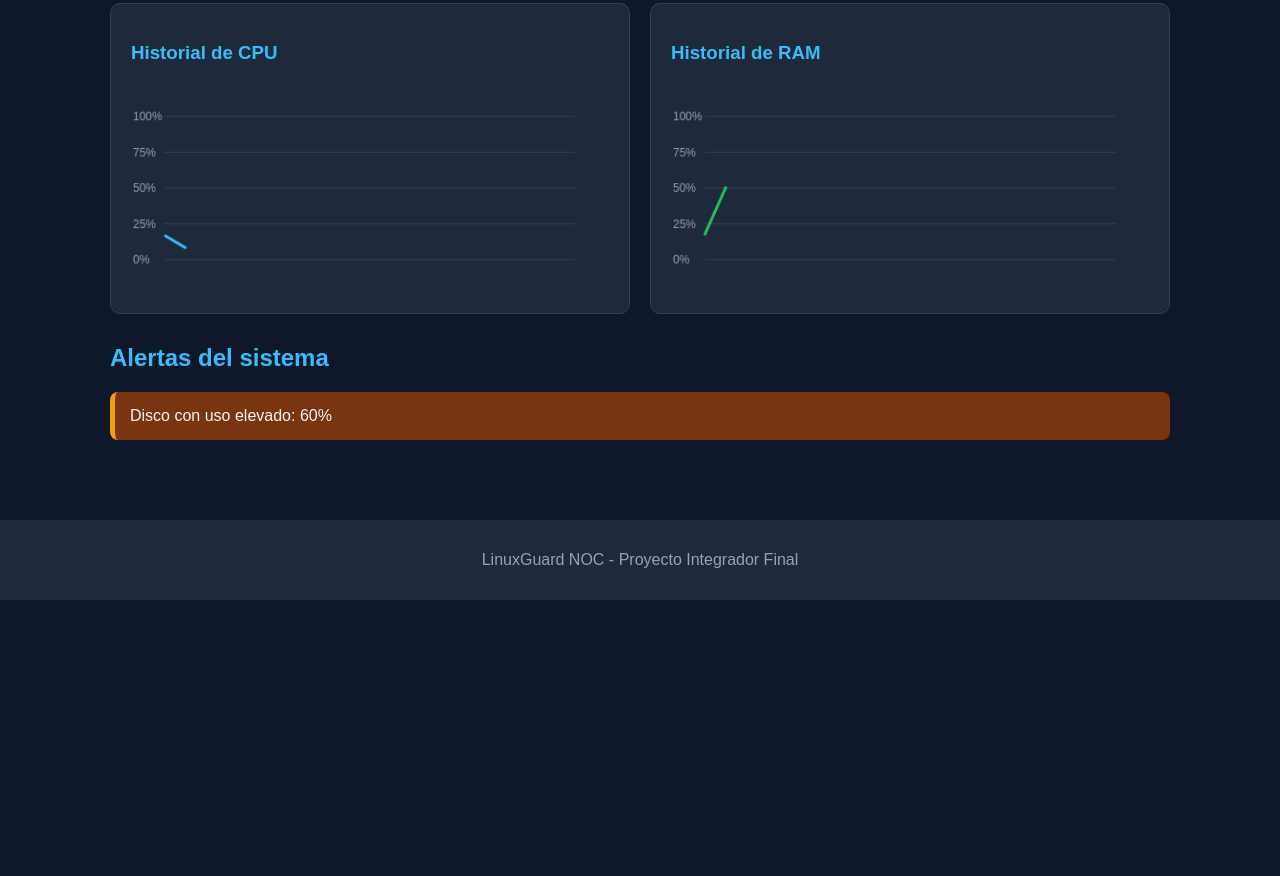
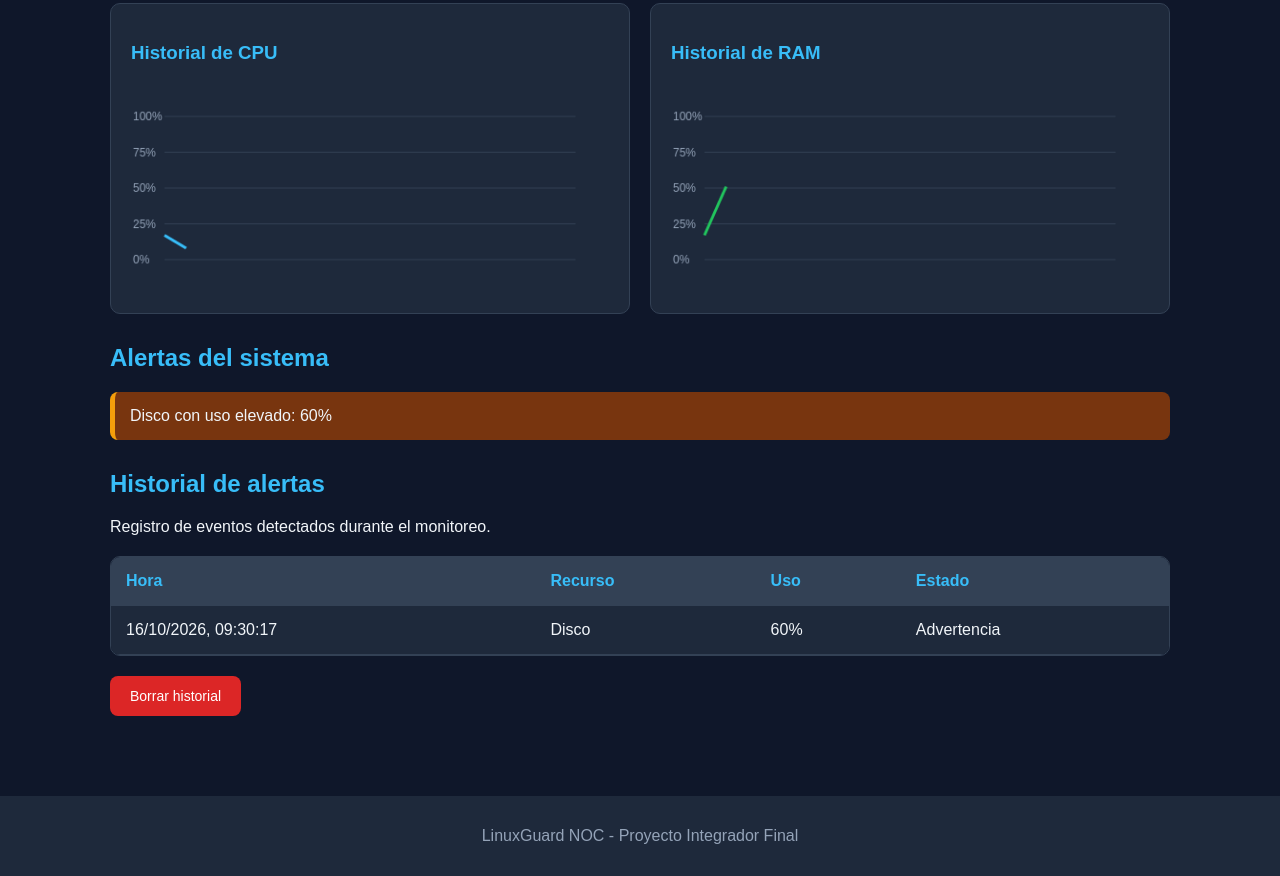
Before and after one commit to frxxn-linuxadmin/linuxguard-noc, a plain HTML site: page frontend/index.html in a window 1280 px wide. Shown: the part 791-1667 px from the top of the page. Before the commit the page ends 1391 px from the top, so only its background shows below. Drawn offline with Linux system fonts and the light colour scheme.

Commit message:
Implementar historial de alertas con localStorage

```diff
--- a/frontend/css/style.css
+++ b/frontend/css/style.css
@@ -195,3 +195,71 @@ footer {
         grid-template-columns: 1fr;
     }
 }
+
+/* Historial de alertas */
+
+.tabla-contenedor {
+    width: 100%;
+    overflow-x: auto;
+    margin-top: 20px;
+    border-radius: 10px;
+    border: 1px solid #334155;
+}
+
+#historial-alertas table {
+    width: 100%;
+    border-collapse: collapse;
+    background-color: #1e293b;
+    text-align: left;
+}
+
+#historial-alertas th,
+#historial-alertas td {
+    padding: 15px;
+    border-bottom: 1px solid #334155;
+}
+
+#historial-alertas th {
+    background-color: #334155;
+    color: #38bdf8;
+}
+
+#historial-alertas td {
+    color: #f1f5f9;
+}
+
+#historial-alertas tbody tr:hover {
+    background-color: #273449;
+}
+
+/* Botón para borrar historial */
+
+#borrar-historial {
+    margin-top: 20px;
+    padding: 12px 20px;
+    background-color: #dc2626;
+    color: white;
+    border: none;
+    border-radius: 8px;
+    font-size: 14px;
+    cursor: pointer;
+}
+
+#borrar-historial:hover {
+    background-color: #b91c1c;
+}
+
+#borrar-historial:focus-visible {
+    outline: 2px solid #38bdf8;
+    outline-offset: 3px;
+}
+
+/* Adaptación a celulares */
+
+@media (max-width: 600px) {
+    #historial-alertas th,
+    #historial-alertas td {
+        padding: 10px;
+        font-size: 12px;
+    }
+}
--- a/frontend/index.html
+++ b/frontend/index.html
@@ -100,6 +100,33 @@
             </div>
         </section>
 
+        <section id="historial-alertas">
+            <h2>Historial de alertas</h2>
+            <p>Registro de eventos detectados durante el monitoreo.</p>
+
+            <div class="tabla-contenedor">
+                <table>
+                    <thead>
+                        <tr>
+                            <th>Hora</th>
+                            <th>Recurso</th>
+                            <th>Uso</th>
+                            <th>Estado</th>
+                        </tr>
+                    </thead>
+                    <tbody id="tabla-historial">
+                    <tr>
+                        <td colspan="4">Sin alertas registradas.</td>
+                    </tr>
+                </tbody>
+                </table>
+            </div>
+
+            <button id="borrar-historial" type="button">
+                Borrar historial
+            </button>
+        </section>
+
     </main>
 
     <footer>
--- a/frontend/js/app.js
+++ b/frontend/js/app.js
@@ -2,6 +2,28 @@
 const historialCPU = [];
 const historialRAM = [];
 const MAX_MEDICIONES = 20;
+
+const CLAVE_HISTORIAL = "linuxguard_historial_alertas";
+const MAX_ALERTAS = 100;
+
+// Recuperamos los registros guardados en el navegador
+let historialAlertas = [];
+
+try {
+    const datosGuardados = JSON.parse(
+        localStorage.getItem(CLAVE_HISTORIAL)
+    );
+
+    if (Array.isArray(datosGuardados)) {
+        historialAlertas = datosGuardados;
+    }
+} catch (error) {
+    console.error("Error al recuperar el historial:", error);
+}
+
+// Recordamos el último estado de cada recurso
+const estadosAnteriores = {};
+
 
 function actualizarBarra(recurso, valor) {
     const barra = document.getElementById("barra-" + recurso);
@@ -29,21 +51,55 @@ function verificarAlertas(cpu, ram, disco) {
         { nombre: "Disco", valor: disco }
     ];
 
+
     recursos.forEach(function(recurso) {
+        let estado = "Normal";
+
         if (recurso.valor >= 80) {
+            estado = "Crítico";
+
             agregarAlerta(
                 recurso.nombre + " en estado crítico: " +
                 recurso.valor + "%",
                 "alerta-critica"
             );
+
         } else if (recurso.valor >= 60) {
+            estado = "Advertencia";
+
             agregarAlerta(
                 recurso.nombre + " con uso elevado: " +
                 recurso.valor + "%",
                 "alerta-advertencia"
             );
         }
+
+        // Registrar solamente al entrar o cambiar
+        // a un estado de alerta
+        if (
+            estado !== "Normal" &&
+            estadosAnteriores[recurso.nombre] !== estado
+        ) {
+            registrarHistorial(
+                recurso.nombre,
+                recurso.valor,
+                estado
+            );
+        }
+
+        estadosAnteriores[recurso.nombre] = estado;
     });
+
+    // Si no hay advertencias, mostramos estado normal
+    if (lista.children.length === 0) {
+        agregarAlerta(
+            "Todos los recursos están dentro de los límites normales.",
+            "alerta-normal"
+        );
+    }
+
+
+
 
     // Si no hay advertencias, mostramos estado normal
     if (lista.children.length === 0) {
@@ -164,5 +220,92 @@ function dibujarGrafico(idCanvas, datos, color) {
 
     ctx.stroke();
 }
+
+function registrarHistorial(recurso, valor, estado) {
+    const registro = {
+        hora: new Date().toLocaleString("es-AR"),
+        recurso: recurso,
+        valor: valor,
+        estado: estado
+    };
+
+    historialAlertas.unshift(registro);
+
+    // Mantener solamente los últimos 100 registros
+    if (historialAlertas.length > MAX_ALERTAS) {
+        historialAlertas.pop();
+    }
+
+    try {
+        localStorage.setItem(
+            CLAVE_HISTORIAL,
+            JSON.stringify(historialAlertas)
+        );
+    } catch (error) {
+        console.error("Error al guardar el historial:", error);
+    }
+
+    mostrarHistorial();
+}
+
+function mostrarHistorial() {
+    const tabla = document.getElementById("tabla-historial");
+    tabla.innerHTML = "";
+
+    if (historialAlertas.length === 0) {
+        const fila = document.createElement("tr");
+        const celda = document.createElement("td");
+
+        celda.colSpan = 4;
+        celda.textContent = "Sin alertas registradas.";
+
+        fila.appendChild(celda);
+        tabla.appendChild(fila);
+        return;
+    }
+
+    historialAlertas.forEach(function(registro) {
+        const fila = document.createElement("tr");
+
+        const valores = [
+            registro.hora,
+            registro.recurso,
+            registro.valor + "%",
+            registro.estado
+        ];
+
+        valores.forEach(function(valor) {
+            const celda = document.createElement("td");
+            celda.textContent = valor;
+            fila.appendChild(celda);
+        });
+
+        tabla.appendChild(fila);
+    });
+}
+
+function borrarHistorial() {
+    const confirmar = confirm(
+        "¿Estás seguro de que querés borrar el historial?"
+    );
+
+    if (!confirmar) return;
+
+    historialAlertas = [];
+
+    localStorage.removeItem(CLAVE_HISTORIAL);
+
+    mostrarHistorial();
+}
+
+
+// Mostrar los registros guardados al abrir la página
+mostrarHistorial();
+
+// Activar el botón de borrado
+document.getElementById("borrar-historial")
+    .addEventListener("click", borrarHistorial);
+
+// Iniciar monitoreo simulado
 actualizarRecursos();
 setInterval(actualizarRecursos, 3000);
```
